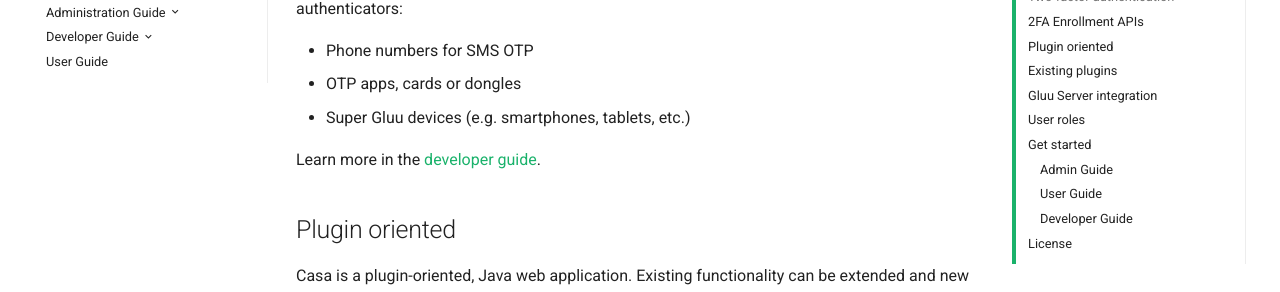
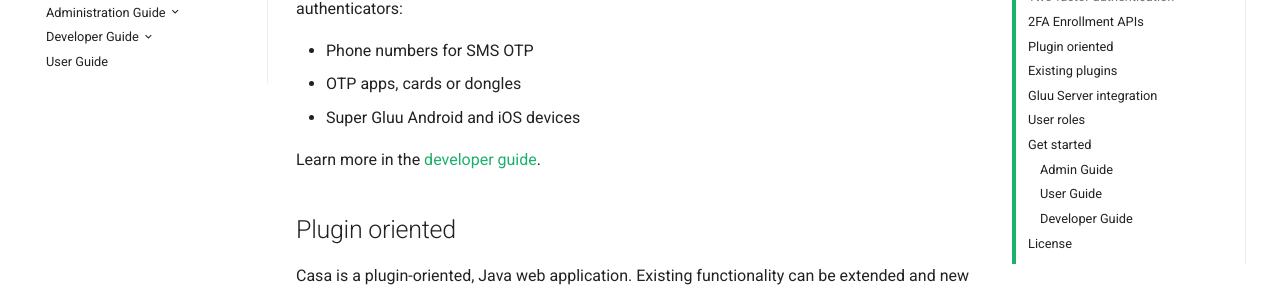
Before and after one commit to shmorri/docs-casa-prod, an MkDocs documentation site: the page built from docs/source/index.md, in a window 1280 px wide and 900 px high, scrolled down 1024 px. Shown: the part 152-444 px from the top of the window. Built offline with MkDocs 1.6.1, drawn with Linux system fonts in a browser that asks for light colours; old or Windows-style settings are respelled for this version of MkDocs.

Commit message:
Update index.md

```diff
--- a/docs/source/index.md
+++ b/docs/source/index.md
@@ -34,7 +34,7 @@ To facilitate strong credential enrollment during an account registration proces
 
 - Phone numbers for SMS OTP
 - OTP apps, cards or dongles
-- Super Gluu devices (e.g. smartphones, tablets, etc.)
+- Super Gluu Android and iOS devices
 
 Learn more in the [developer guide](./developer/index.md#apis-for-credential-enrollment).
 
```
